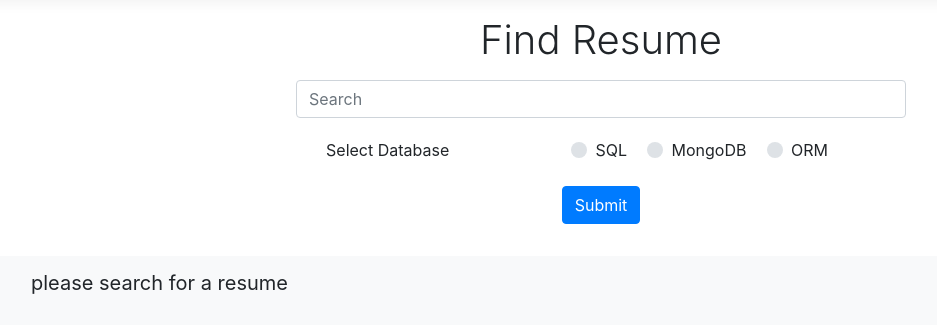
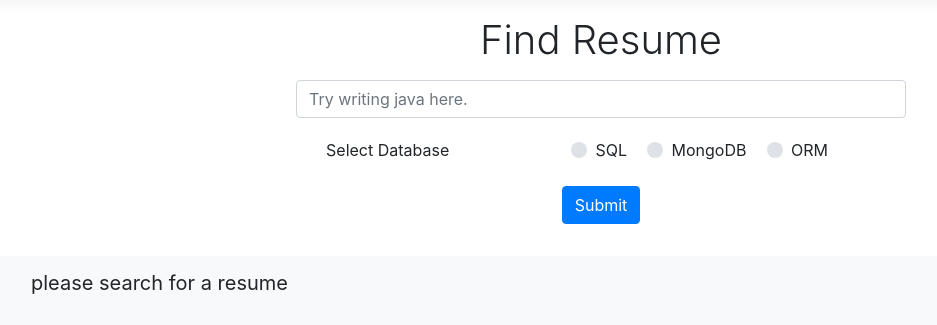
Before and after one commit to Soumya0803/Candidate-Search, a Django app: page / in a window 1280 px wide. Shown: the part 56-381 px from the top of the page, without its empty margins (39-976 px from the left). Run offline with Django 4.2, Linux system fonts and the light colour scheme; some libraries are stand-ins or nearby versions.

Commit message:
replace search placeholder text

```diff
--- a/resume/templates/resume/index.html
+++ b/resume/templates/resume/index.html
@@ -5,7 +5,7 @@
     <div class="form-group row">
         <div class="col-12">
             <div class="md-form mt-2 mb-1">
-                <input class="form-control" name="search" id="search" type="text" placeholder="Search"
+                <input class="form-control" name="search" id="search" type="text" placeholder="Try writing java here. "
                     aria-label="Search">
             </div>
         </div>
```
